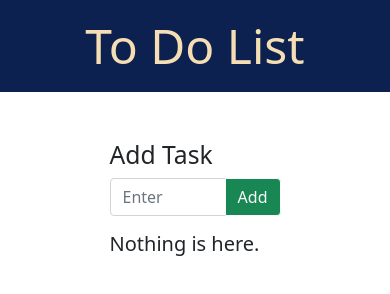
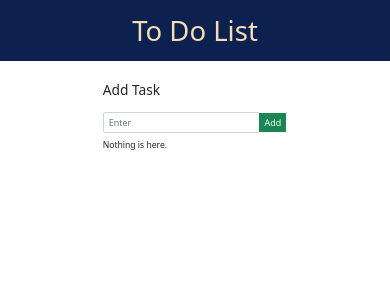
Before and after one commit to Juhi2023/Basic-Projects, a plain HTML site: page ToDoList/main.html in a window 390 px wide. Drawn offline with nearby package versions, Linux system fonts and the light colour scheme.

Commit message:
initial commit

```diff
--- a/ToDoList/main.html
+++ b/ToDoList/main.html
@@ -10,12 +10,34 @@
         *{
             margin: 0;
         }
+        html{
+            font-size: 70%;
+        }
         #heading{
             background-color: rgb(12, 33, 80);
             color: wheat;
-            font-size: 3em;
+            font-size: 4rem;
             padding: 10px 10px;
             text-align: center;
+        }
+        h2{
+            font-size: 2rem;
+        }
+        #add_btn, #listofTask, .form-control, h6{
+            font-size: 1.3rem;
+        }
+
+        @media (max-width: 700px) {
+            html{font-size: 63%;}
+        }
+        @media (max-width: 600px) {
+            html{font-size: 55%;}
+        }
+        @media (max-width: 500px) {
+            html{font-size: 50%;}
+        }
+        @media (max-width: 400px) {
+            html{font-size: 43%;}
         }
     </style>
 </head>
@@ -26,6 +48,7 @@
 
     <div class="container mt-5 col-6 ">
         <h2>Add Task</h2>
+        <br>
         <div class="input-group mb-3">
             <input type="text" class="form-control" placeholder="Enter" aria-label="Recipient's username" aria-describedby="button-addon2">
             <button id ="add_btn" class="btn btn-outline-light bg-success"  type="button" id="button-add">Add</button>
```
